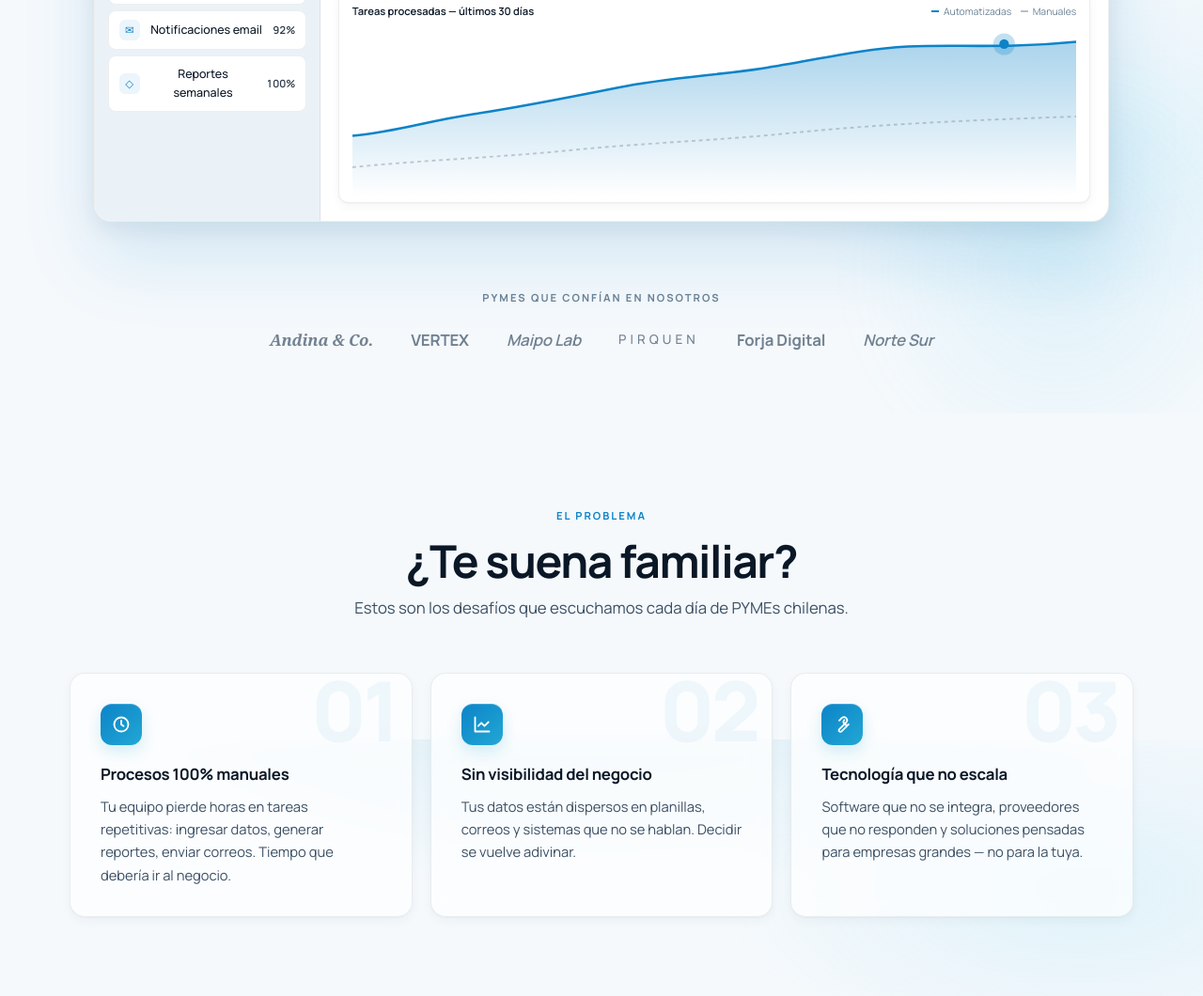
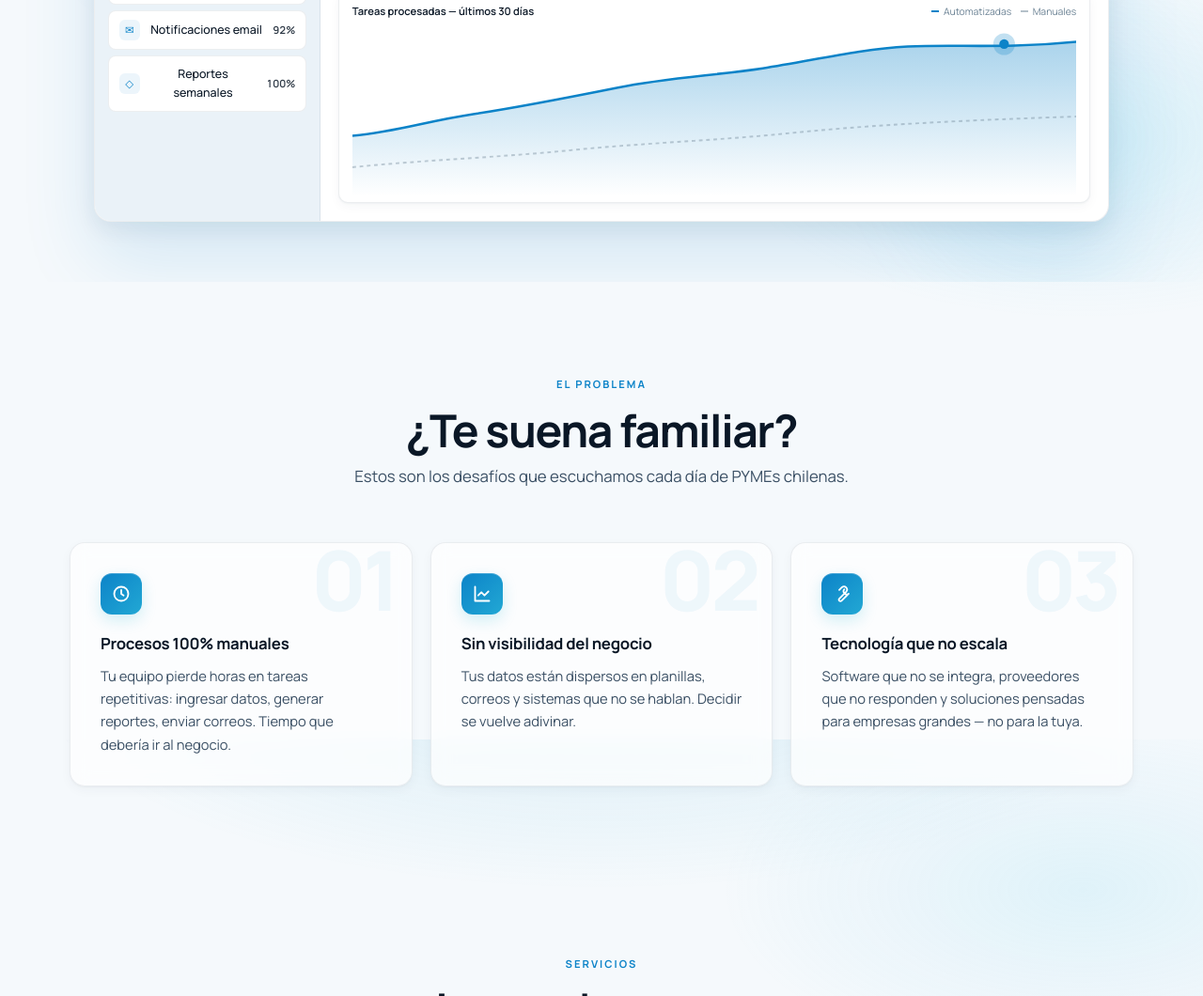
Before and after one commit to ziCKBOy/nuvikaspa, a website: page index.html in a window 1280 px wide. Shown: the part 813-1873 px from the top of the page at 94% size. Drawn offline with Linux system fonts and the light colour scheme.

Commit message:
remove section PYMEs que confían en nosotros

```diff
--- a/index.html
+++ b/index.html
@@ -209,17 +209,6 @@
       </div>
     </div>
 
-    <div class="trust-band">
-      <div class="trust-l">PYMEs que confían en nosotros</div>
-      <div class="trust-row">
-        <span class="tlogo serif">Andina &amp; Co.</span>
-        <span class="tlogo">VERTEX</span>
-        <span class="tlogo italic">Maipo Lab</span>
-        <span class="tlogo spaced">PIRQUEN</span>
-        <span class="tlogo">Forja Digital</span>
-        <span class="tlogo italic">Norte Sur</span>
-      </div>
-    </div>
   </div>
 </section>
 
```
